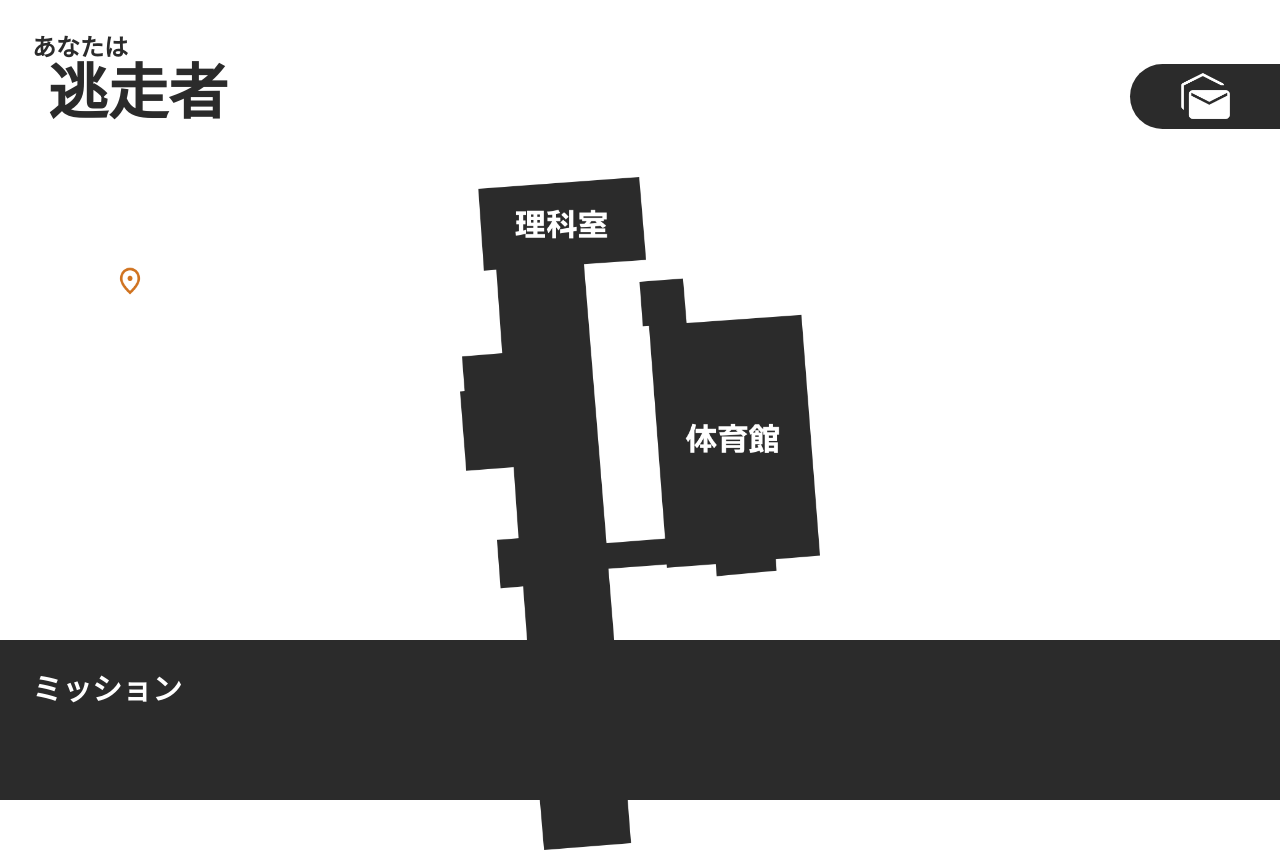
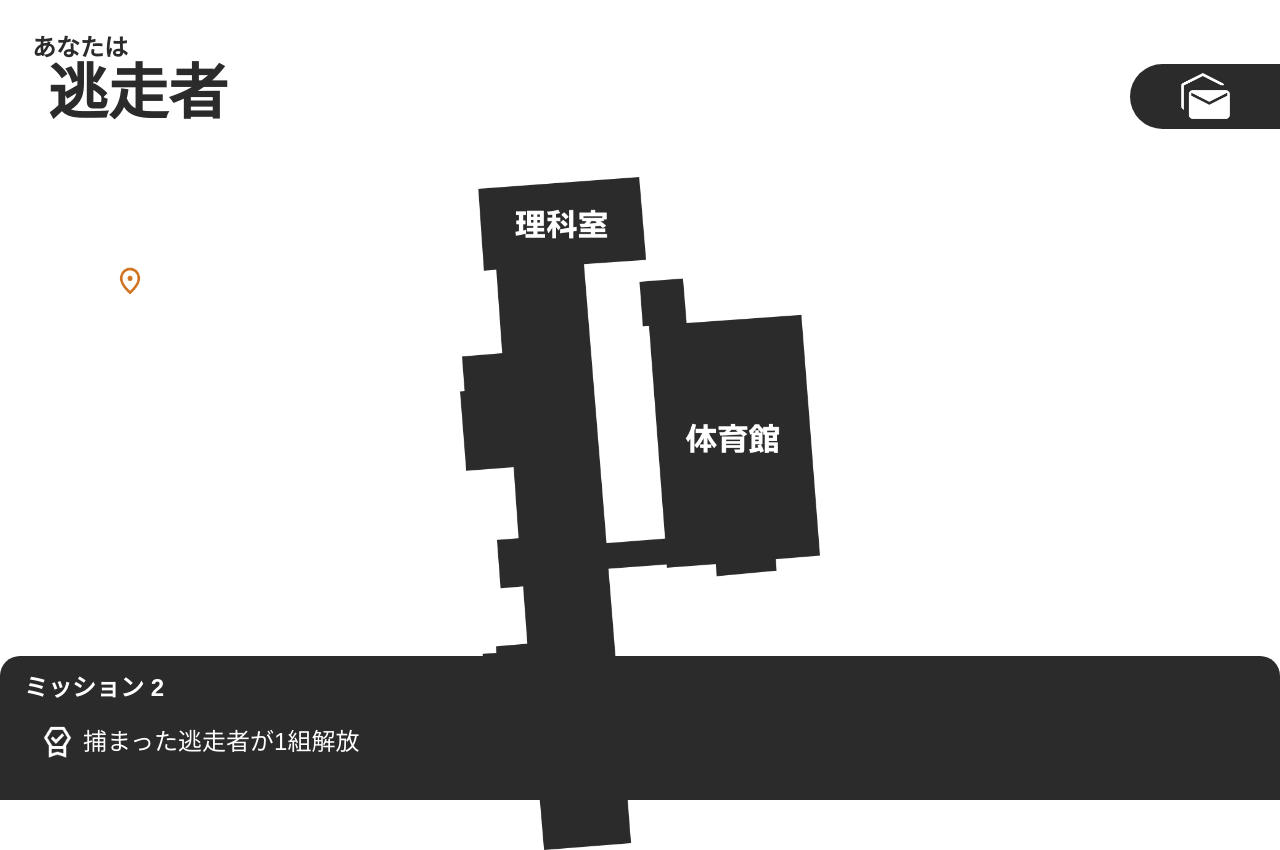
Before and after one commit to syumai6842/pairtag, a Next.js app: page /Tousousya in a window 1280 px wide. Both pictures are taken after a click on the element 205 px from the left and 726 px from the top of the page. Built offline with nearby package versions, Linux system fonts and the light colour scheme.

Commit message:
add mission content

```diff
--- a/app/Tousousya/page.tsx
+++ b/app/Tousousya/page.tsx
@@ -155,10 +155,54 @@ export default function Tousousya() {
         {/* 画面下部に詳細ボックスを表示 */}
         {selectedLocation && (
           <div
-            className="fixed bottom-0 left-0 right-0 bg-[#2B2B2B] h-40 text-white p-8"
+            className="fixed bottom-0 left-0 right-0 bg-[#2B2B2B] h-36 text-white px-6 pt-4 rounded-t-[20px]"
             onClick={(e) => e.stopPropagation()}
           >
-            <h2 className="text-3xl font-bold">ミッション</h2>
+            {selectedLocation === 1 && (
+              <>
+                <h2 className="text-2xl font-bold">ミッション 1</h2>
+                <div className="flex items-center mt-5 ml-4">
+                  <Image
+                    src="/img/reward.png"
+                    alt="Reward"
+                    width={35}
+                    height={35}
+                    className="mr-2"
+                  />
+                  <p className="text-2xl">ハンターが5秒間叫ぶ</p>
+                </div>
+              </>
+            )}
+            {selectedLocation === 2 && (
+              <>
+                <h2 className="text-2xl font-bold">ミッション 2</h2>
+                <div className="flex items-center mt-5 ml-4">
+                  <Image
+                    src="/img/reward.png"
+                    alt="Reward"
+                    width={35}
+                    height={35}
+                    className="mr-2"
+                  />
+                  <p className="text-2xl">捕まった逃走者が1組解放</p>
+                </div>
+              </>
+            )}
+            {selectedLocation === 3 && (
+              <>
+                <h2 className="text-2xl font-bold">ミッション 3</h2>
+                <div className="flex items-center mt-5 ml-4">
+                  <Image
+                    src="/img/reward.png"
+                    alt="Reward"
+                    width={35}
+                    height={35}
+                    className="mr-2"
+                  />
+                  <p className="text-2xl">ハンターが15秒間拘束</p>
+                </div>
+              </>
+            )}
           </div>
         )}
       </main>
```
Also changed, not shown: public/img/reward.png (added).
